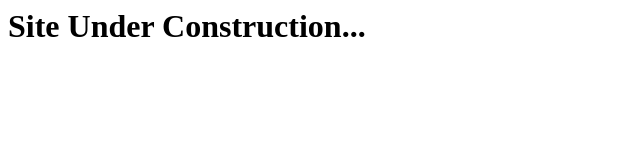
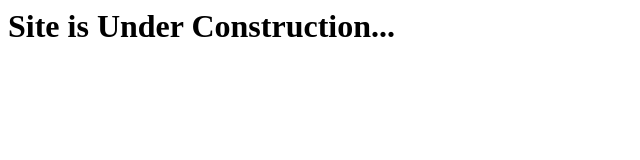
Before and after one commit to technews/lourayad.github.io, a plain HTML site: page index.html in a window 1280 px wide. Shown: the whole page, without its empty margins (0-640 px from the left). Drawn offline with Linux system fonts and the light colour scheme.

Commit message:
added is

```diff
--- a/index.html
+++ b/index.html
@@ -1 +1 @@
-<h1>Site Under Construction...</h1>
+<h1>Site is Under Construction...</h1>
```
